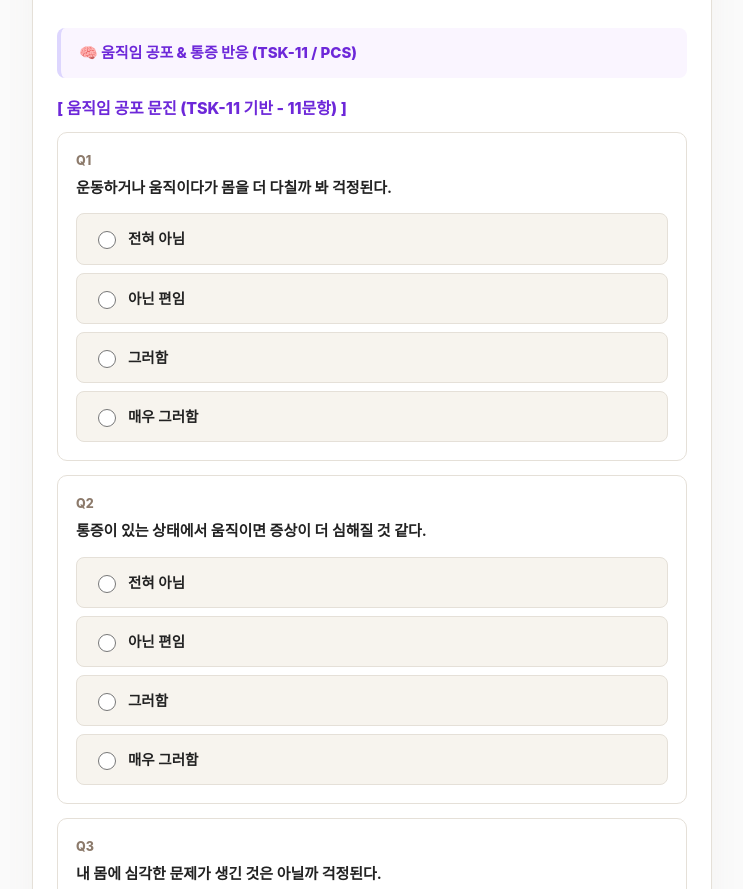
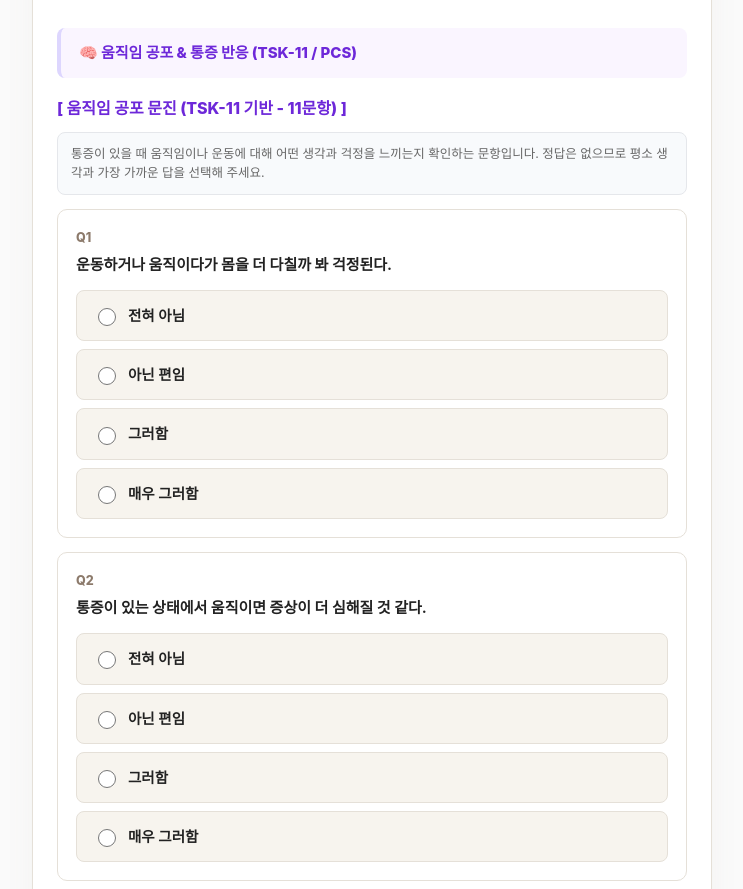
Before and after one commit to PhysioSanatio/smart-soap-tracker, a plain HTML site: page prom.html in a window 1280 px wide. Shown: the part 4140-5029 px from the top of the page, without its empty margins (268-1011 px from the left). Drawn offline with Linux system fonts and the light colour scheme.

Commit message:
Update prom.html

```diff
--- a/prom.html
+++ b/prom.html
@@ -3,7 +3,7 @@
 <head>
     <meta charset="UTF-8">
     <meta name="viewport" content="width=device-width, initial-scale=1.0, maximum-scale=1.0, user-scalable=no">
-    <title>REVOREM Pre-Intake v3.0 - BPS & Function Screening</title>
+    <title>REVOREM Pre-Intake v3.2 - Patient Guidance</title>
     <script src="https://t1.daumcdn.net/mapjsapi/bundle/postcode/prod/postcode.v2.js"></script>
     <style>
         :root {
@@ -312,6 +312,7 @@ const scriptURL = 'https://script.google.com/macros/s/AKfycbxcTP1BwPcdhaBk6ck6I2
 const DATA_SURVEY = {
     NDI: {
         title: "목 기능 장애 지수 (NDI - 10문항)",
+        description: "목의 불편함이 통증, 일상생활, 집중, 수면과 활동에 어느 정도 영향을 주는지 확인하는 문항입니다. 최근의 평소 상태를 떠올리며 가장 가까운 답을 선택해 주세요.",
         opts: ["통증/지장 없음", "아주 조금 지장 있음", "보통 정도로 지장 있음", "상당히 지장 있음", "매우 심하게 지장 있음", "아파서 전혀 불가능함"],
         qs: [
             "현재 목의 통증 정도는 어떠신가요?",
@@ -328,6 +329,7 @@ const DATA_SURVEY = {
     },
     SPADI: {
         title: "어깨 통증 및 장애 지수 (SPADI - 13문항)",
+        description: "어깨 통증의 정도와 팔을 사용하는 일상 동작에서의 어려움을 함께 확인하는 문항입니다. 현재 상태를 기준으로 가장 가까운 정도를 선택해 주세요.",
         sections: [
             {
                 subTitle: "▶ 통증 척도 (Pain Scale - 5문항)",
@@ -343,6 +345,7 @@ const DATA_SURVEY = {
     },
     PRTEE: {
         title: "팔꿈치 장애 지수 (PRTEE - 15문항)",
+        description: "팔꿈치 통증과 손으로 잡기·들기·돌리기 같은 활동이 얼마나 불편한지 확인하는 문항입니다. 평소 실제로 느끼는 어려움에 가장 가까운 답을 선택해 주세요.",
         sections: [
             {
                 subTitle: "▶ 통증 척도 (Pain Scale - 5문항)",
@@ -381,6 +384,7 @@ const DATA_SURVEY = {
     },
     ODI: {
         title: "허리 기능 장애 지수 (ODI - 10문항)",
+        description: "허리 통증이 걷기, 앉기, 서기, 수면과 같은 일상생활에 어느 정도 영향을 주는지 확인하는 문항입니다. 현재 상태와 가장 가까운 문장을 하나씩 선택해 주세요.",
         qs: [
             { q: "제 1 항 - 통증 정도", opts: ["현재 통증이 전혀 없다.", "현재 매우 가벼운 통증이 있다.", "현재 통증이 조금 있다.", "현재 통증이 조금 심하다.", "현재 통증이 아주 심하다.", "현재 통증이 상상할 수 없이 심하다."] },
             { q: "제 2 항 - 개인 위생 (씻기, 옷 입기 등)", opts: ["별다른 통증 없이 나 자신을 챙길 수 있다.", "보통 나 자신을 챙길 수 있으나 통증이 있다.", "통증 때문에 고통스러워서 천천히 조심스럽게 해야 한다.", "통증 때문에 어느 정도 도움이 필요하거나, 혼자서 할 수는 있다.", "매일 도움이 없이는 나 자신을 챙기기 어렵다.", "옷을 입거나 씻는 게 어렵고 보통은 누워있다."] },
@@ -396,6 +400,7 @@ const DATA_SURVEY = {
     },
     HOOS: {
         title: "REVOREM Hip Function Screen (고관절 기능 스크리닝 - 15문항)",
+        description: "고관절의 불편함이 걷기, 계단, 앉았다 일어나기, 운동과 같은 움직임에 어느 정도 영향을 주는지 확인합니다. 평소 상태를 떠올리며 가장 가까운 답을 선택해 주세요.",
         customScreen: true,
         scoreMax: 60,
         scoreMeaning: "점수가 높을수록 현재 기능 제한이 큼",
@@ -420,6 +425,7 @@ const DATA_SURVEY = {
     },
     KOOS: {
         title: "REVOREM Knee Function Screen (무릎 기능 스크리닝 - 15문항)",
+        description: "무릎의 불편함이 걷기, 계단, 쪼그리기, 방향 전환과 같은 일상 및 운동 동작에 어느 정도 영향을 주는지 확인합니다. 평소 상태를 기준으로 답해 주세요.",
         customScreen: true,
         scoreMax: 60,
         scoreMeaning: "점수가 높을수록 현재 기능 제한이 큼",
@@ -444,6 +450,7 @@ const DATA_SURVEY = {
     },
     FAAM: {
         title: "REVOREM Ankle-Foot Function Screen (발목·발 기능 스크리닝 - 15문항)",
+        description: "발목과 발의 불편함이 걷기, 계단, 균형, 까치발과 운동 활동에 어느 정도 영향을 주는지 확인합니다. 평소 실제 수행 수준에 가장 가까운 답을 선택해 주세요.",
         customScreen: true,
         scoreMax: 60,
         scoreMeaning: "점수가 높을수록 현재 기능 제한이 큼",
@@ -468,6 +475,7 @@ const DATA_SURVEY = {
     },
     TSK: {
         title: "움직임 공포 문진 (TSK-11 기반 - 11문항)",
+        description: "통증이 있을 때 움직임이나 운동에 대해 어떤 생각과 걱정을 느끼는지 확인하는 문항입니다. 정답은 없으므로 평소 생각과 가장 가까운 답을 선택해 주세요.",
         labels: ["전혀 아님", "아닌 편임", "그러함", "매우 그러함"],
         qs: [
             "운동하거나 움직이다가 몸을 더 다칠까 봐 걱정된다.",
@@ -485,6 +493,7 @@ const DATA_SURVEY = {
     },
     PCS: {
         title: "통증 사고 반응 문진 (PCS 기반 - 13문항)",
+        description: "통증이 있을 때 반복해서 떠오르는 걱정이나 생각의 정도를 확인하는 문항입니다. 좋고 나쁜 답은 없으므로 실제 경험과 가장 가까운 답을 선택해 주세요.",
         labels: ["전혀 아님", "약간 그러함", "보통 그러함", "심하게 그러함", "매우 그러함"],
         qs: [
             "통증이 계속될까 봐 걱정이 된다.",
@@ -505,6 +514,7 @@ const DATA_SURVEY = {
     MENTAL: [
         {
             category: "지각된 스트레스 문진 (PSS-10 - 10문항)",
+            description: "최근 생활에서 느낀 스트레스와 대처 상태를 확인하는 문항입니다.",
             instruction: "지난 1개월 동안 다음과 같은 경험이 얼마나 자주 있었는지 선택해 주세요.",
             reverse: [3,4,6,7],
             labels: ["전혀 없음", "거의 없음", "가끔 있음", "자주 있음", "매우 자주 있음"],
@@ -523,6 +533,7 @@ const DATA_SURVEY = {
         },
         {
             category: "불안 증상 선별 (GAD-7 - 7문항)",
+            description: "최근 불안이나 걱정이 일상에 어느 정도 나타났는지 확인하는 문항입니다.",
             instruction: "지난 2주 동안 다음 문제로 얼마나 자주 불편함을 겪었는지 선택해 주세요.",
             labels: ["전혀 없었다", "며칠 동안", "7일 이상", "거의 매일"],
             qs: [
@@ -537,6 +548,7 @@ const DATA_SURVEY = {
         },
         {
             category: "우울 증상 선별 (PHQ-9 - 9문항)",
+            description: "최근 기분, 의욕, 수면과 에너지 상태를 확인하는 문항입니다.",
             instruction: "지난 2주 동안 다음 문제로 얼마나 자주 불편함을 겪었는지 선택해 주세요.",
             labels: ["전혀 없었다", "며칠 동안", "7일 이상", "거의 매일"],
             qs: [
@@ -588,9 +600,12 @@ function loadAreaQuestions() {
 
     const data = DATA_SURVEY[area];
     let html = `<div style="font-weight:800; color:var(--primary); margin: 20px 0 12px 0; font-size:16px;">[ ${data.title} ]</div>`;
+    if (data.description && !data.customScreen) {
+        html += `<div class="screen-note">${data.description}</div>`;
+    }
 
     if (data.customScreen && data.items) {
-        html += `<div class="screen-note">현재 불편함이 일상생활과 움직임에 어느 정도 영향을 주고 있는지 확인하는 문항입니다. 평소 상태를 떠올리며 가장 가까운 답을 선택해 주세요.</div>`;
+        html += `<div class="screen-note">${data.description || "현재 불편함이 일상생활과 움직임에 어느 정도 영향을 주고 있는지 확인하는 문항입니다. 평소 상태를 떠올리며 가장 가까운 답을 선택해 주세요."}</div>`;
         data.items.forEach((item, idx) => {
             html += createQuestionCard(`body_${idx}`, idx + 1, `<span style="font-size:11px;color:var(--text-sub);font-weight:700">[${item.domain}]</span><br>${item.q}`, data.opts);
         });
@@ -616,11 +631,13 @@ function loadAreaQuestions() {
 function loadPsychQuestions() {
     const container = document.getElementById('psych-survey-area');
     let html = `<div style="font-weight:800; color:#6D28D9; margin: 15px 0 10px 0;">[ ${DATA_SURVEY.TSK.title} ]</div>`;
+    if (DATA_SURVEY.TSK.description) html += `<div class="screen-note">${DATA_SURVEY.TSK.description}</div>`;
     DATA_SURVEY.TSK.qs.forEach((qText, idx) => {
         html += createQuestionCard(`tsk_${idx}`, idx + 1, qText, DATA_SURVEY.TSK.labels);
     });
 
     html += `<div style="font-weight:800; color:#6D28D9; margin: 28px 0 10px 0;">[ ${DATA_SURVEY.PCS.title} ]</div>`;
+    if (DATA_SURVEY.PCS.description) html += `<div class="screen-note">${DATA_SURVEY.PCS.description}</div>`;
     DATA_SURVEY.PCS.qs.forEach((qText, idx) => {
         html += createQuestionCard(`pcs_${idx}`, idx + 1, qText, DATA_SURVEY.PCS.labels);
     });
@@ -634,7 +651,9 @@ function loadMentalQuestions() {
 
     DATA_SURVEY.MENTAL.forEach((section, sIdx) => {
         html += `<div style="font-weight:800; color:#0284C7; margin: 22px 0 10px 0;">※ ${section.category}</div>`;
-        if (section.instruction) html += `<div class="screen-note">${section.instruction}</div>`;
+        if (section.description || section.instruction) {
+            html += `<div class="screen-note">${section.description ? section.description + "<br>" : ""}${section.instruction || ""}</div>`;
+        }
         section.qs.forEach((qText, idx) => {
             html += createQuestionCard(`mental_${sIdx}_${idx}`, idx + 1, qText, section.labels);
         });
```
